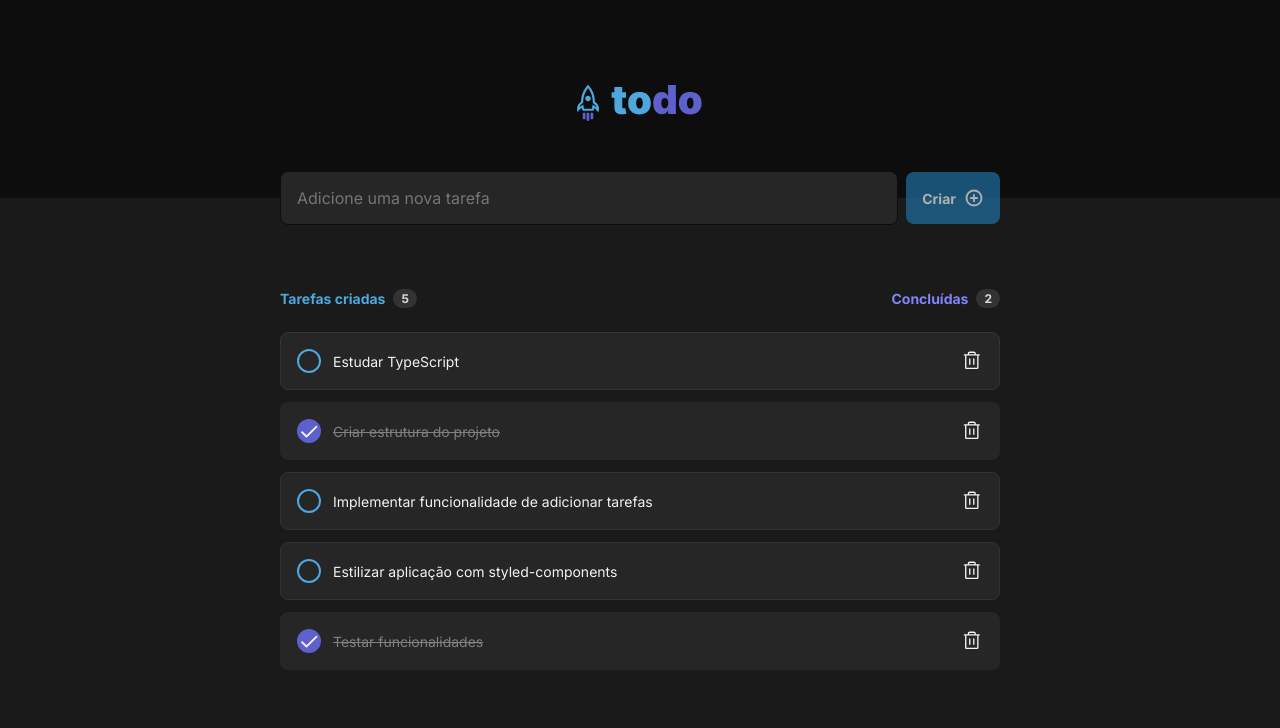
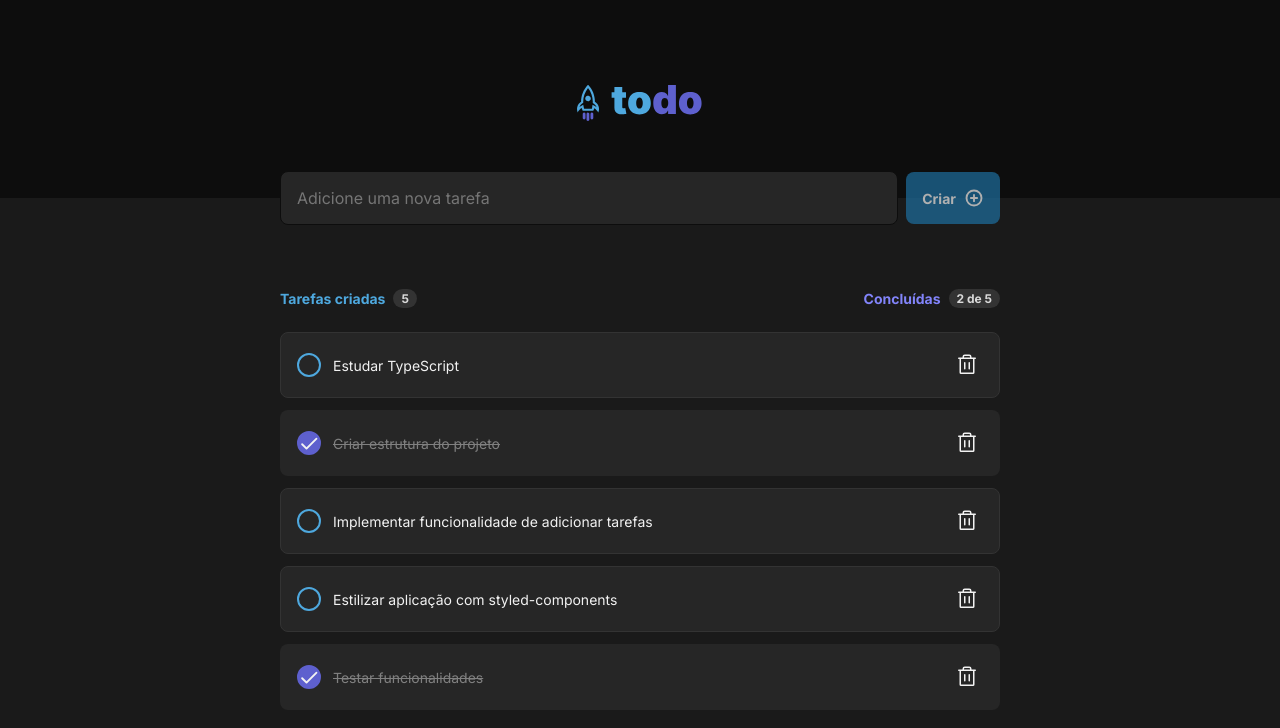
Before and after one commit to brunoobd/todo-web, a React (Vite) app: page / in a window 1280 px wide. Shown: the top 728 px of the page. Built offline with nearby package versions, Linux system fonts and the light colour scheme.

Commit message:
feat: add delete task function

```diff
--- a/src/App.tsx
+++ b/src/App.tsx
@@ -15,8 +15,13 @@ import {
   TaskList,
 } from "./styles.ts";
 
-import { Button, Header, Input, TaskCounter } from "@components/index.ts";
-import { TaskItem } from "@components/TaskItem/index.tsx";
+import {
+  Button,
+  Header,
+  Input,
+  TaskCounter,
+  TaskItem,
+} from "@components/index.ts";
 
 const App = () => {
   const [tasks, setTasks] = useState<Task[]>([
@@ -44,7 +49,6 @@ const App = () => {
   const handleAddNewTask = (event: FormEvent) => {
     event.preventDefault();
 
-    if (newTask.trim().length) {
     const taskIds = tasks.map((task) => task.id);
     const newTaskId = taskIds.length ? Math.max(...taskIds) + 1 : 0;
 
@@ -52,9 +56,6 @@ const App = () => {
       ...prevState,
       { id: newTaskId, title: newTask, completed: false },
     ]);
-    } else {
-      window.alert("PARA DE BURLAR SEU LA JOY!!!!!!!!!!");
-    }
   };
 
   const handleCompleteTask = (taskId: number) => {
@@ -70,6 +71,10 @@ const App = () => {
         return task;
       })
     );
+  };
+
+  const handleDeleteTask = (taskId: number) => {
+    setTasks((prevState) => prevState.filter((task) => task.id !== taskId));
   };
 
   return (
@@ -95,11 +100,14 @@ const App = () => {
 
         <TaskContainer>
           <TaskHeader>
-            <TaskCounter title={"Tarefas criadas"} count={tasks.length} />
+            <TaskCounter
+              title={"Tarefas criadas"}
+              createdTasks={tasks.length}
+            />
             <TaskCounter
               title={"Concluídas"}
-              count={tasksCompleted.length}
-              variant={"PURPLE"}
+              createdTasks={tasks.length}
+              completedTasks={tasksCompleted.length}
             />
           </TaskHeader>
 
@@ -111,6 +119,7 @@ const App = () => {
                 title={title}
                 completed={completed}
                 onCompleteTask={handleCompleteTask}
+                onDeleteTask={handleDeleteTask}
               />
             ))}
           </TaskList>
--- a/src/components/TaskCounter/index.tsx
+++ b/src/components/TaskCounter/index.tsx
@@ -1,17 +1,25 @@
-import { Container, Counter, CounterText, Title, TitleVariant } from "./styles";
+import { Container, Counter, CounterText, Title } from "./styles";
 
 type Props = {
   title: string;
-  count: number;
-  variant?: TitleVariant;
+  createdTasks: number;
+  completedTasks?: number;
 };
 
-export const TaskCounter = ({ title, count, variant = "DEFAULT" }: Props) => (
-  <Container>
-    <Title $variant={variant}>{title}</Title>
+export const TaskCounter = ({ title, createdTasks, completedTasks }: Props) => {
+  const hasCompletedTasks = completedTasks != undefined;
 
-    <Counter>
-      <CounterText>{count}</CounterText>
-    </Counter>
-  </Container>
-);
+  return (
+    <Container>
+      <Title $variant={hasCompletedTasks ? "PURPLE" : "DEFAULT"}>{title}</Title>
+
+      <Counter>
+        <CounterText>
+          {hasCompletedTasks
+            ? `${completedTasks} de ${createdTasks}`
+            : createdTasks}
+        </CounterText>
+      </Counter>
+    </Container>
+  );
+};
--- a/src/components/TaskItem/index.tsx
+++ b/src/components/TaskItem/index.tsx
@@ -1,13 +1,22 @@
 import { Task } from "@models/Task";
-import { Check, Container, RadioButton, Title } from "./styles";
+import { Button, Check, Container, RadioButton, Title } from "./styles";
 import { Trash } from "@phosphor-icons/react";
 
 type Props = Task & {
   onCompleteTask: (taskId: number) => void;
+  onDeleteTask: (taskId: number) => void;
 };
 
-export const TaskItem = ({ id, title, completed, onCompleteTask }: Props) => {
+export const TaskItem = ({
+  id,
+  title,
+  completed,
+  onCompleteTask,
+  onDeleteTask,
+}: Props) => {
   const handleCompleteTask = () => onCompleteTask(id);
+
+  const handleDeleteTask = () => onDeleteTask(id);
 
   return (
     <Container $completed={completed}>
@@ -17,7 +26,9 @@ export const TaskItem = ({ id, title, completed, onCompleteTask }: Props) => {
 
       <Title $completed={completed}>{title}</Title>
 
-      <Trash size={24} />
+      <Button onClick={handleDeleteTask}>
+        <Trash size={24} />
+      </Button>
     </Container>
   );
 };
--- a/src/components/TaskItem/styles.ts
+++ b/src/components/TaskItem/styles.ts
@@ -1,5 +1,7 @@
 import styled, { css } from "styled-components";
+
 import { Check as CheckIcon } from "@phosphor-icons/react";
+import { Trash as TrashIcon } from "@phosphor-icons/react";
 
 type TaskItemVariant = {
   $completed: boolean;
@@ -17,7 +19,8 @@ export const Container = styled.div<TaskItemVariant>`
   border-radius: 0.5rem;
 
   ${({ theme, $completed }) => css`
-    border: 0.0625rem solid ${$completed ? "transparent" : theme.COLORS.GRAY_400};
+    border: 0.0625rem solid
+      ${$completed ? "transparent" : theme.COLORS.GRAY_400};
 
     background-color: ${theme.COLORS.GRAY_500};
   `}
@@ -32,7 +35,7 @@ export const Title = styled.p<TaskItemVariant>`
   `}
 `;
 
-export const RadioButton = styled.div<TaskItemVariant>`
+export const RadioButton = styled.button<TaskItemVariant>`
   min-width: 1.5rem;
   min-height: 1.5rem;
 
@@ -49,7 +52,9 @@ export const RadioButton = styled.div<TaskItemVariant>`
 
     &:hover {
       cursor: pointer;
-      border-color: ${$completed ? theme.COLORS.PURPLE : theme.COLORS.BLUE_DARK};
+      border-color: ${$completed
+        ? theme.COLORS.PURPLE
+        : theme.COLORS.BLUE_DARK};
       background-color: ${$completed ? theme.COLORS.PURPLE : "transparent"};
     }
   `}
@@ -65,3 +70,26 @@ export const Check = styled(CheckIcon).attrs(({ theme }) => ({
 
   border-radius: 100%;
 `;
+
+export const Button = styled.button`
+  min-width: 2rem;
+  min-height: 2rem;
+
+  display: flex;
+  align-items: center;
+  justify-content: center;
+
+  border: none;
+  border-radius: 0.25rem;
+  outline: none;
+
+  background: transparent;
+
+  &:hover {
+    background-color: ${({ theme }) => theme.COLORS.GRAY_400};
+    color: ${({ theme }) => theme.COLORS.DANGER};
+    cursor: pointer;
+  }
+
+  transition-duration: 0.2s;
+`;
--- a/src/components/index.ts
+++ b/src/components/index.ts
@@ -2,3 +2,4 @@ export { Header } from "./Header";
 export { Input } from "./Input";
 export { Button } from "./Button";
 export { TaskCounter } from "./TaskCounter";
+export { TaskItem } from "./TaskItem";
```
Lines whose indentation alone changed are shown as unchanged.
